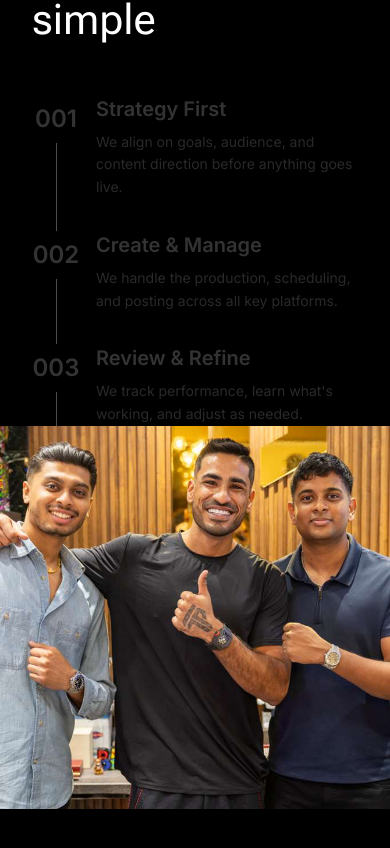
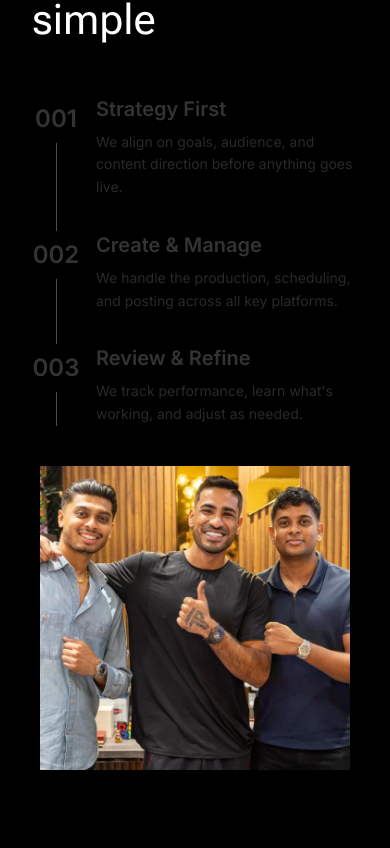
Before and after one commit to Hassantahir0000/Risen-Management, a Next.js app: page / in a window 390 px wide. Shown: the part 1153-2001 px from the top of the page. Built offline with nearby package versions, Linux system fonts and the light colour scheme.

Commit message:
mobile resp fixes

```diff
--- a/components/faq-section/index.tsx
+++ b/components/faq-section/index.tsx
@@ -57,7 +57,7 @@ export default function FAQSection() {
 
   return (
     <section ref={sectionRef} className="w-full bg-black py-16 md:py-20 lg:py-24">
-      <div className="mx-auto px-8 md:px-12 lg:px-16">
+      <div className="mx-auto px-10 md:px-12 lg:px-16">
         <div className="grid grid-cols-1 lg:grid-cols-2 gap-[20px]">
           {/* Left Side - FAQs Title and Image */}
           <motion.div
@@ -76,7 +76,7 @@ export default function FAQSection() {
               FAQs
             </motion.h2>
             <motion.div
-              className="relative w-[315px] h-[394px]"
+              className="relative mx-auto md:mx-0 w-[315px] h-[394px]"
               initial={{ opacity: 0, scale: 0.9, rotateY: -15 }}
               animate={leftInView ? { opacity: 1, scale: 1, rotateY: 0 } : { opacity: 0, scale: 0.9, rotateY: -15 }}
               transition={{ duration: 0.8, delay: 0.3, ease: [0.22, 1, 0.36, 1] }}
--- a/components/process-section/index.tsx
+++ b/components/process-section/index.tsx
@@ -276,7 +276,7 @@ export default function ProcessSection() {
           alt="Team members"
           width={740}
           height={740}
-          className="object-cover mx-auto"
+          className="object-cover md:px-0 px-10 mt-10 md:mt-0 mx-auto"
           priority
         />
       </motion.div>
--- a/components/services-section/index.tsx
+++ b/components/services-section/index.tsx
@@ -63,7 +63,7 @@ export default function ServicesSection() {
         <div className="grid grid-cols-1 lg:grid-cols-2 gap-8 md:gap-12 lg:gap-16 lg:items-start">
           {/* Left - Image */}
           <motion.div
-            className="relative w-[50%] mx-auto md:w-full my-auto order-2 lg:order-1"
+            className="relative w-[50%] px-10 md:px-0 mx-auto md:w-full my-auto order-2 lg:order-1"
             initial={{ opacity: 0, x: -50, scale: 0.95 }}
             animate={isInView ? { opacity: 1, x: 0, scale: 1 } : { opacity: 0, x: -50, scale: 0.95 }}
             transition={{ duration: 0.8, ease: [0.22, 1, 0.36, 1], delay: 0.2 }}
```
